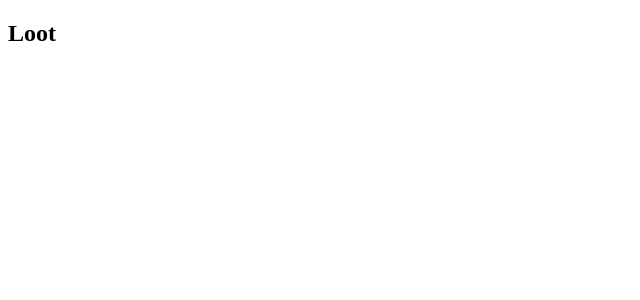
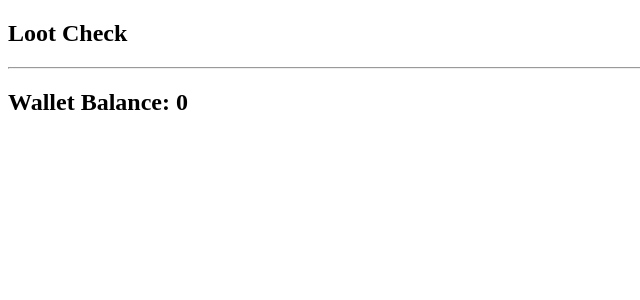
Before and after one commit to christos-dimizas/react-tdd-tutorial, a React (Create React App) app in the folder lootcheck/: page / in a window 1280 px wide. Shown: the top 300 px of the page, without its empty margins (0-640 px from the left). Built offline with nearby package versions, Linux system fonts and the light colour scheme.

Commit message:
-Import Wallet component to App and add test to App to confirm that it renders. -Fix connect issue on Wallet comp on state return obj. -On balance reducer, return state by default.

```diff
--- a/lootcheck/src/components/App.js
+++ b/lootcheck/src/components/App.js
@@ -1,4 +1,5 @@
 import React from 'react';
+import Wallet from './Wallet';
 
 export default class App extends React.Component{
     constructor(props) {
@@ -8,7 +9,9 @@ export default class App extends React.Component{
     render() {
         return (
             <div>
-                <h2>Loot</h2>
+                <h2>Loot Check</h2>
+                <hr />
+                <Wallet />
             </div>
         );
     }
--- a/lootcheck/src/components/Wallet.js
+++ b/lootcheck/src/components/Wallet.js
@@ -15,4 +15,4 @@ export class Wallet extends React.Component {
     }
 }
 
-export default connect(state => {balance: state}, null)(Wallet);
+export default connect(state => {return {balance: state}}, null)(Wallet);
--- a/lootcheck/src/reducers/balance.js
+++ b/lootcheck/src/reducers/balance.js
@@ -5,7 +5,7 @@ const balance = (state = 0, action) => {
         case constants.SET_BALANCE:
             return action.balance;
         default:
-            return balance;
+            return state;
     }
 };
 
```
Also changed, not shown: 2 other files (tests, documents, lock files or other folders).
